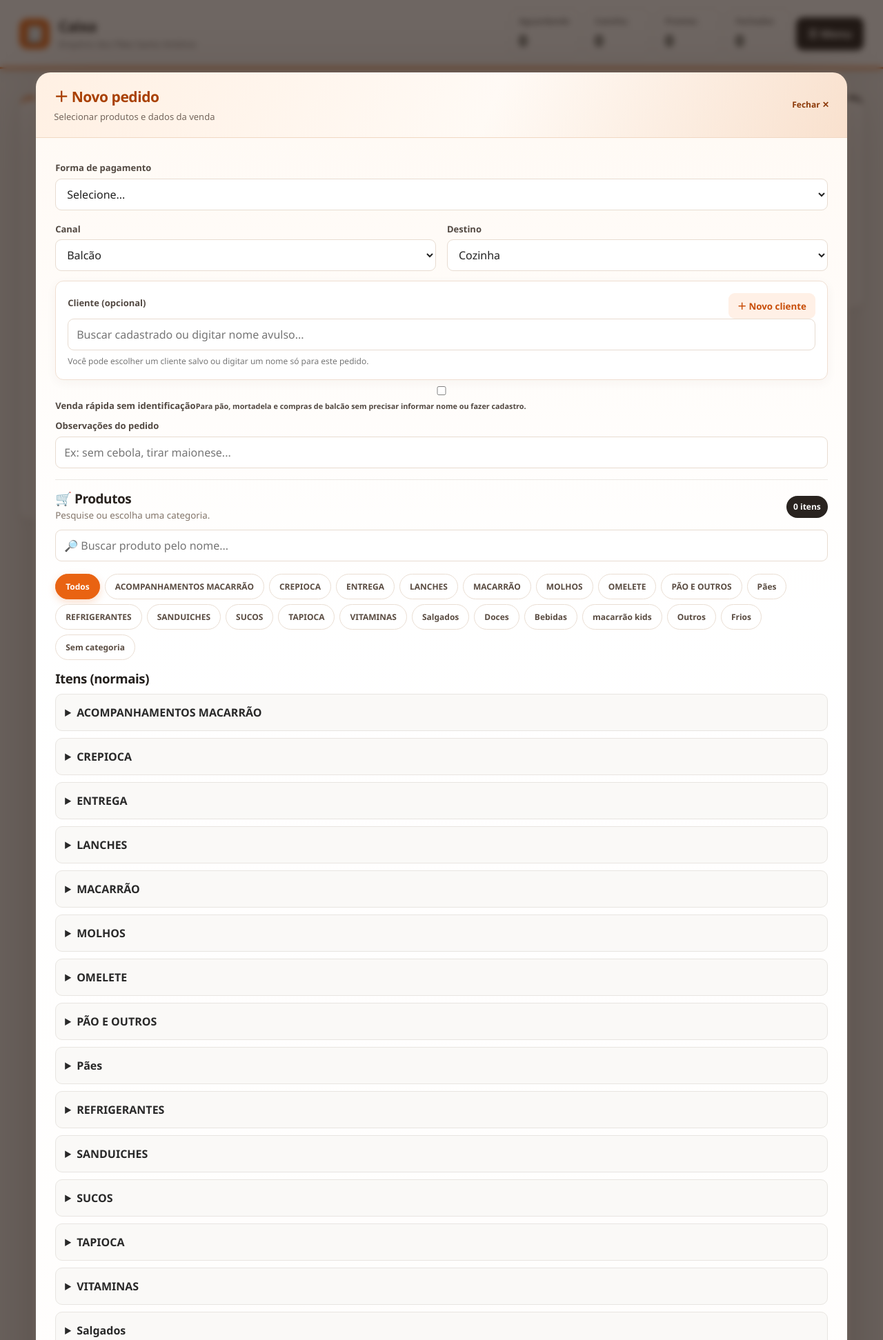
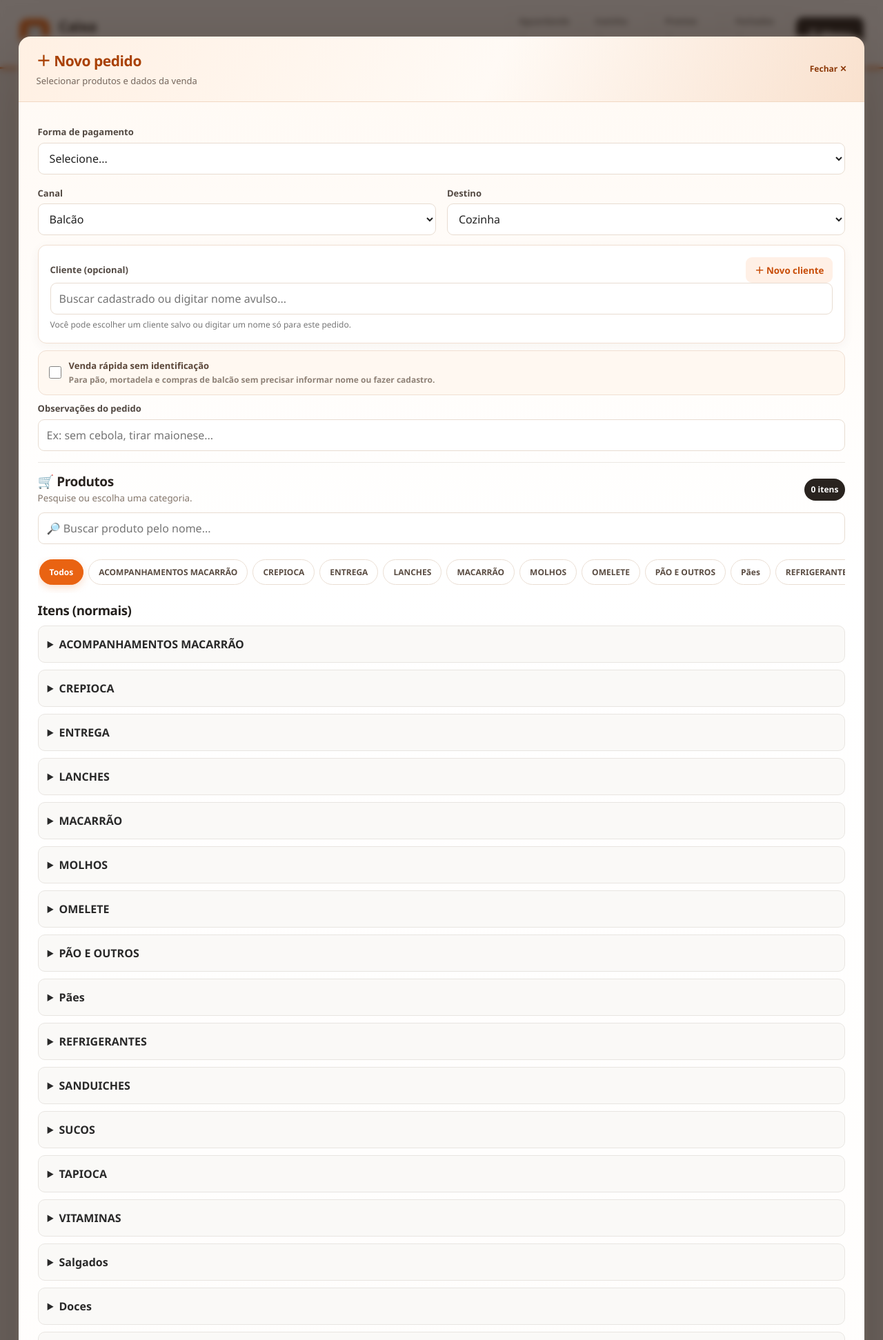
Before and after one commit to hitweapon/sistema-pedidos, a Flask app: page /caixa in a window 1280 px wide, after a click that opens the changed part. Shown: the top 1943 px of the page at 69% size. Run offline with Flask 3, Linux system fonts and the light colour scheme; the visitor is signed in with stand-in values (Sample User, id 1); data comes from the database, SQL or seed files in the repository; data that the repository does not hold is empty; some libraries are stand-ins or nearby versions.

Commit message:
Align order modal content and improve category and walk-in controls

```diff
--- a/static/style.css
+++ b/static/style.css
@@ -810,3 +810,41 @@ body { background:var(--emp-bg); color:var(--emp-ink); font-family:"Segoe UI",Ar
 .delivery-fee-toggle{display:flex!important;align-items:center;gap:10px;cursor:pointer;margin:0!important;white-space:nowrap}.delivery-fee-toggle input{position:absolute;opacity:0;width:1px;height:1px}.delivery-fee-switch{width:42px;height:24px;border-radius:99px;background:#c9c2bb;position:relative;transition:background .15s ease;flex-shrink:0}.delivery-fee-switch:after{content:"";position:absolute;width:18px;height:18px;left:3px;top:3px;border-radius:50%;background:white;box-shadow:0 1px 3px #0002;transition:transform .15s ease}.delivery-fee-toggle input:checked+.delivery-fee-switch{background:#e96312}.delivery-fee-toggle input:checked+.delivery-fee-switch:after{transform:translateX(18px)}.delivery-fee-toggle input:disabled+.delivery-fee-switch{opacity:.5}
 .settings-section-title{display:flex;align-items:center;gap:12px;margin-top:24px;padding:14px;background:#fff3e8;border:1px solid #f0d8c4;border-radius:12px}.settings-section-title>span{font-size:23px}.settings-section-title strong,.settings-section-title small{display:block}.settings-section-title strong{color:#a94105}.settings-section-title small{color:#7a6b60;margin-top:3px}
 @media(max-width:700px){.new-order-panel[open]>form{padding:15px!important}.delivery-fee-choice{align-items:flex-start;flex-direction:column}}
+
+
+/* Correção de proporção do modal: cabeçalho e conteúdo usam a mesma largura */
+.new-order-panel[open]{
+  box-sizing:border-box!important;display:flex!important;flex-direction:column!important;
+  inset:2vh 2vw!important;overflow:hidden!important;width:96vw!important;max-width:none!important;
+  border-radius:18px!important;outline:none!important;
+}
+.new-order-panel[open]>summary{
+  box-sizing:border-box!important;width:100%!important;flex:0 0 auto;
+  outline:none!important;border-left:0!important;border-right:0!important;border-top:0!important;
+}
+.new-order-panel[open]>form{
+  box-sizing:border-box!important;width:100%!important;max-width:none!important;min-width:0!important;
+  margin:0!important;flex:1 1 auto!important;min-height:0!important;overflow-y:auto!important;overflow-x:hidden!important;
+}
+.new-order-panel[open] .cashier-category-tabs{
+  flex-wrap:nowrap!important;overflow-x:auto!important;overflow-y:hidden!important;
+  padding:4px 2px 12px!important;margin:8px 0 14px!important;scrollbar-width:thin;
+  scrollbar-color:#e5b28d #fff7f0;
+}
+.new-order-panel[open] .cashier-category-tabs button{flex:0 0 auto!important;white-space:nowrap!important}
+.new-order-panel[open] .customer-picker[hidden],.new-order-panel[open] .walkin-mode-card[hidden]{display:none!important}
+.walkin-mode-card{margin-top:10px;background:#fff8f1;border:1px solid #f0dfd2;border-radius:12px;padding:12px 15px}
+.walkin-mode-check{display:flex!important;align-items:center;gap:11px;margin:0!important;cursor:pointer}
+.walkin-mode-check input{width:18px!important;height:18px!important;min-height:18px!important;accent-color:#e96312;flex:0 0 auto}
+.walkin-mode-check span{display:block}
+.walkin-mode-check strong{display:block;font-size:13px;color:#4a3426}
+.walkin-mode-check small{display:block;font-size:12px;color:#83756a;line-height:1.4;margin-top:3px}
+.new-order-panel[open] .customer-picker input[type=search]{width:100%!important;box-sizing:border-box!important}
+.new-order-panel[open] .customer-picker-title{align-items:center}
+.new-order-panel[open] .customer-picker-title label{margin:0!important}
+.new-order-panel[open] .customer-picked-note{line-height:1.4}
+@media(max-width:700px){
+ .new-order-panel[open]{inset:0!important;width:100vw!important;border-radius:0!important}
+ .new-order-panel[open]>summary{padding:16px!important}
+ .new-order-panel[open]>form{padding:15px!important}
+}
```
